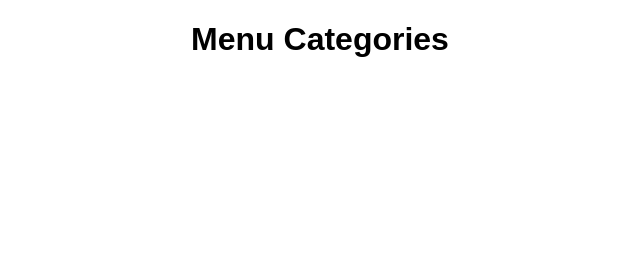
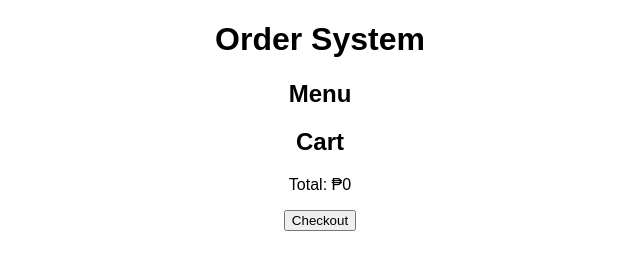
Before and after one commit to jdsalipande2/goto-sample, a plain HTML site: page home/index.html in a window 1280 px wide. Shown: the whole page, without its empty margins (320-960 px from the left). Drawn offline with nearby package versions, Linux system fonts and the light colour scheme.

Commit message:
Update index.html

```diff
--- a/home/index.html
+++ b/home/index.html
@@ -3,15 +3,25 @@
 <head>
     <meta charset="UTF-8">
     <meta name="viewport" content="width=device-width, initial-scale=1.0">
-    <title>Categories</title>
+    <title>Order System</title>
     <link rel="stylesheet" href="styles.css">
-    <script src="https://cdn.jsdelivr.net/npm/@supabase/supabase-js"></script>
-    <script defer src="script.js"></script>
+    <script type="module" defer src="script.js"></script>
 </head>
 <body>
 
-    <h1>Menu Categories</h1>
-    <div id="category-container"></div>
+    <h1>Order System</h1>
+
+    <div id="menu-container">
+        <h2>Menu</h2>
+        <div id="menu"></div>
+    </div>
+
+    <div id="cart-container">
+        <h2>Cart</h2>
+        <div id="cart-items"></div>
+        <p>Total: ₱<span id="total-price">0</span></p>
+        <button id="checkout-btn">Checkout</button>
+    </div>
 
 </body>
 </html>
```
